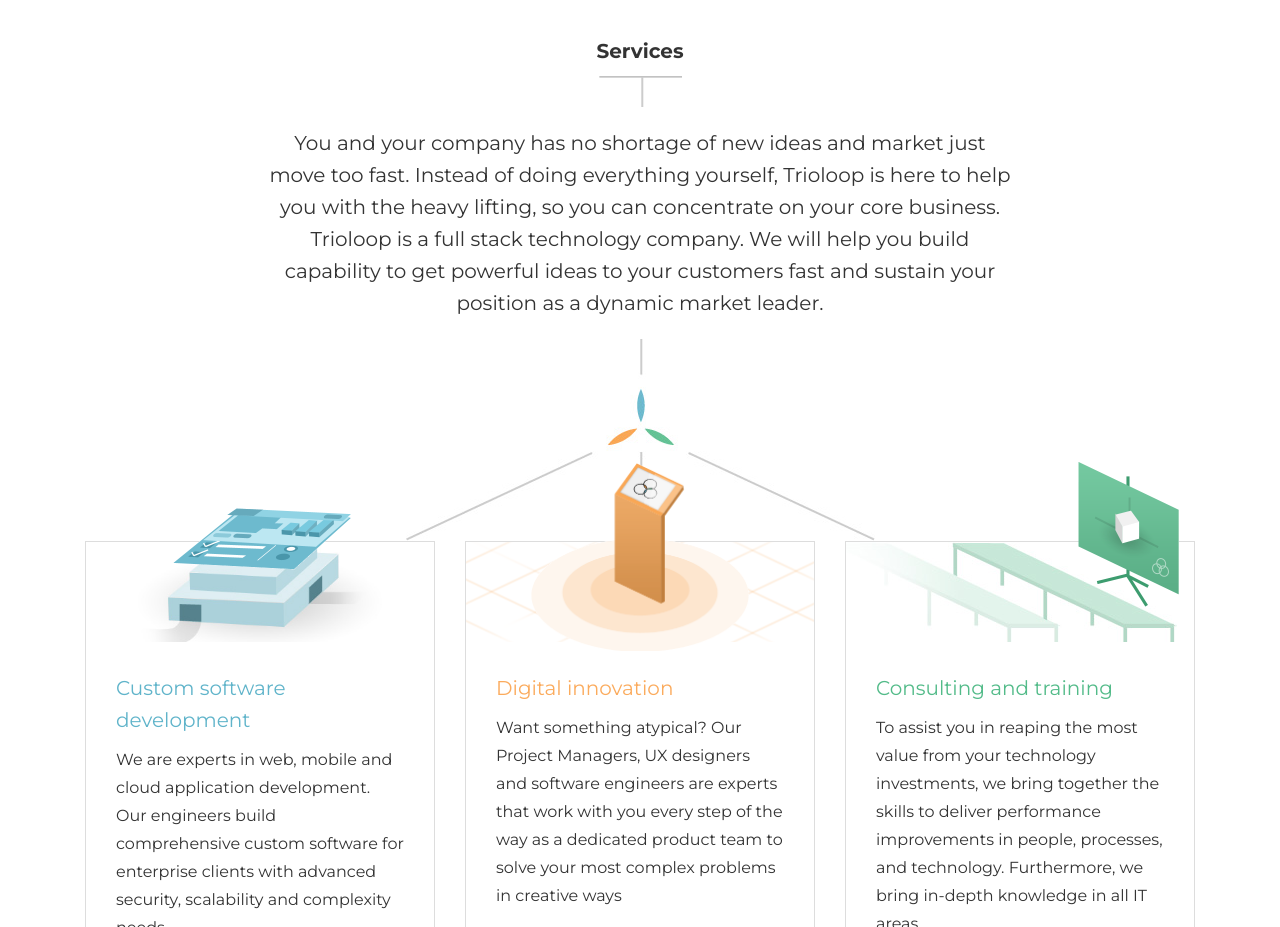
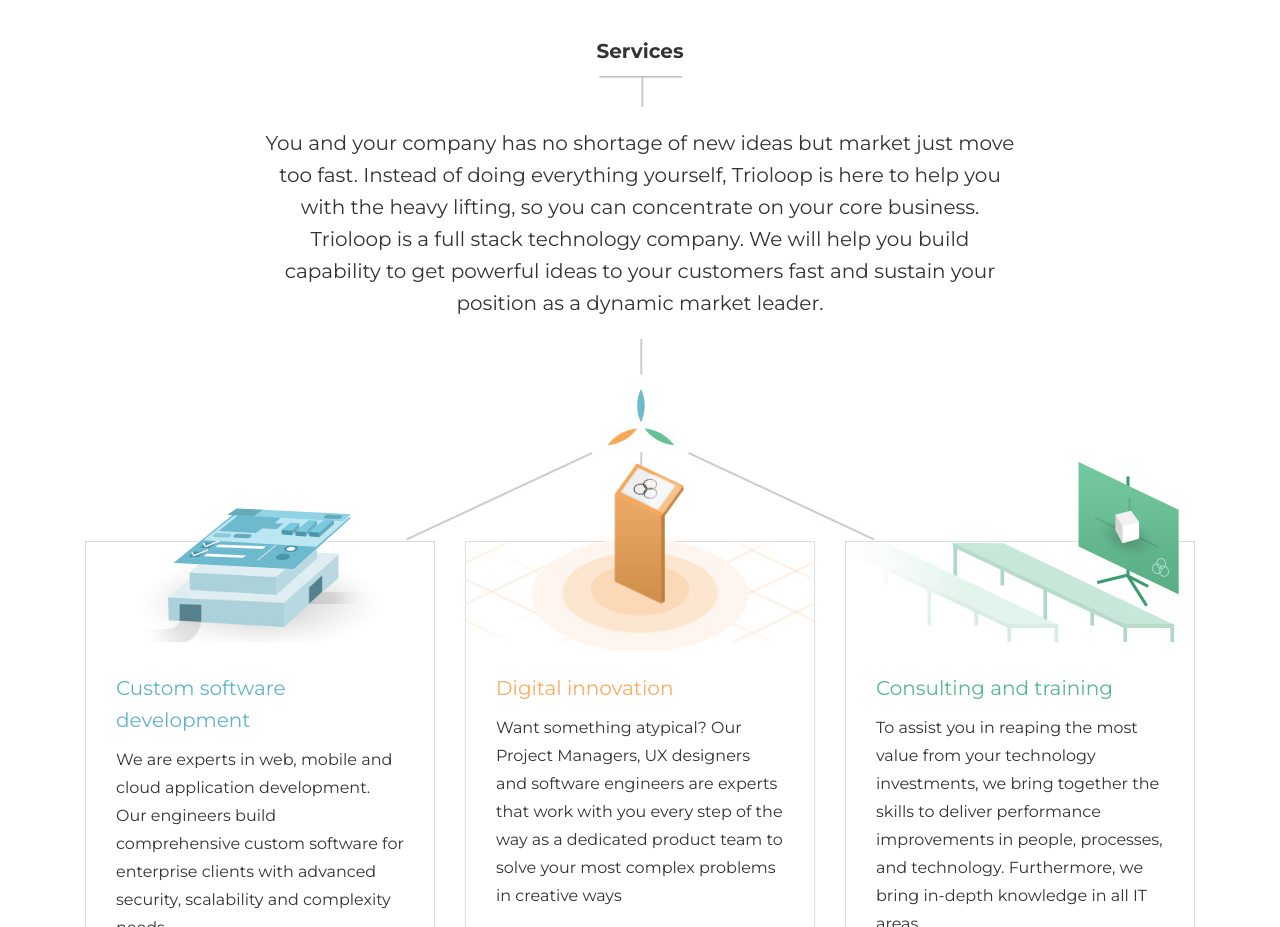
Before and after one commit to email2roy/trioloop-web, a plain HTML site: page index.html in a window 1280 px wide. Shown: the part 1420-2347 px from the top of the page. Drawn offline with Linux system fonts and the light colour scheme.

Commit message:
fix grammar

```diff
--- a/index.html
+++ b/index.html
@@ -117,7 +117,7 @@
 					<div class="row">
 						<div class="col-md-offset-2 col-md-8">
 							<p class="text-mid text-center">
-							You and your company has no shortage of new ideas and market just move too fast. Instead of doing everything yourself, Trioloop is here to help you with the heavy lifting, so you can concentrate on your core business. Trioloop is a full stack technology company. We will help you build capability to get powerful ideas to your customers fast and sustain your position as a dynamic market leader.</p>
+							You and your company has no shortage of new ideas but market just move too fast. Instead of doing everything yourself, Trioloop is here to help you with the heavy lifting, so you can concentrate on your core business. Trioloop is a full stack technology company. We will help you build capability to get powerful ideas to your customers fast and sustain your position as a dynamic market leader.</p>
 						</div>
 					</div>
 					<div class="row service-row-separator">
```
